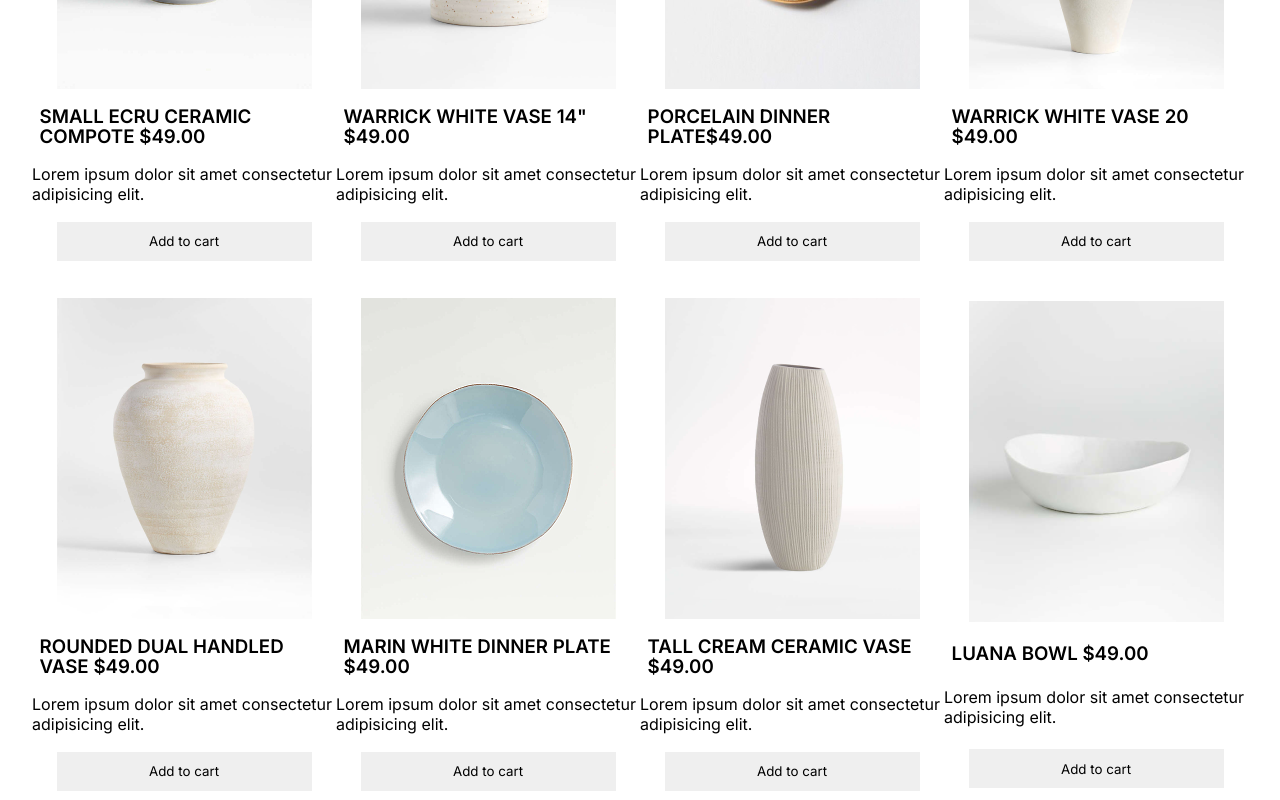
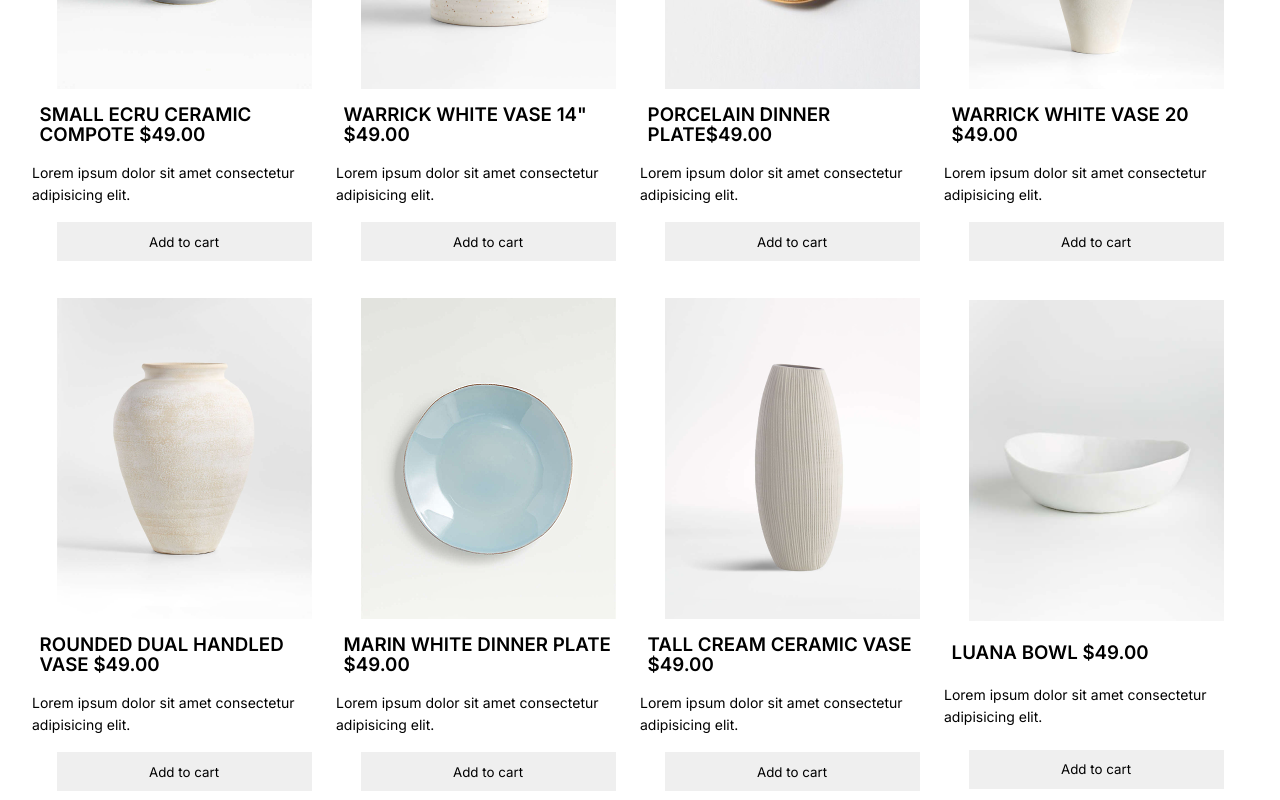
Before and after one commit to husseinsjber-coder/moon, a plain HTML site: page index.html in a window 1280 px wide. Shown: the part 1494-2294 px from the top of the page. Drawn offline with Linux system fonts and the light colour scheme.

Commit message:
Add files via upload

```diff
--- a/style.css
+++ b/style.css
@@ -186,3 +186,9 @@ height: 321px;
     padding: 15px 18px 15px 18px 3px;
     gap: 3px;
 }
+.Best_sellers .contener .collection p{
+    font-size: 14px;
+    font-weight: 400;
+    line-height: 22px;
+    letter-spacing: 0%;
+}
```
